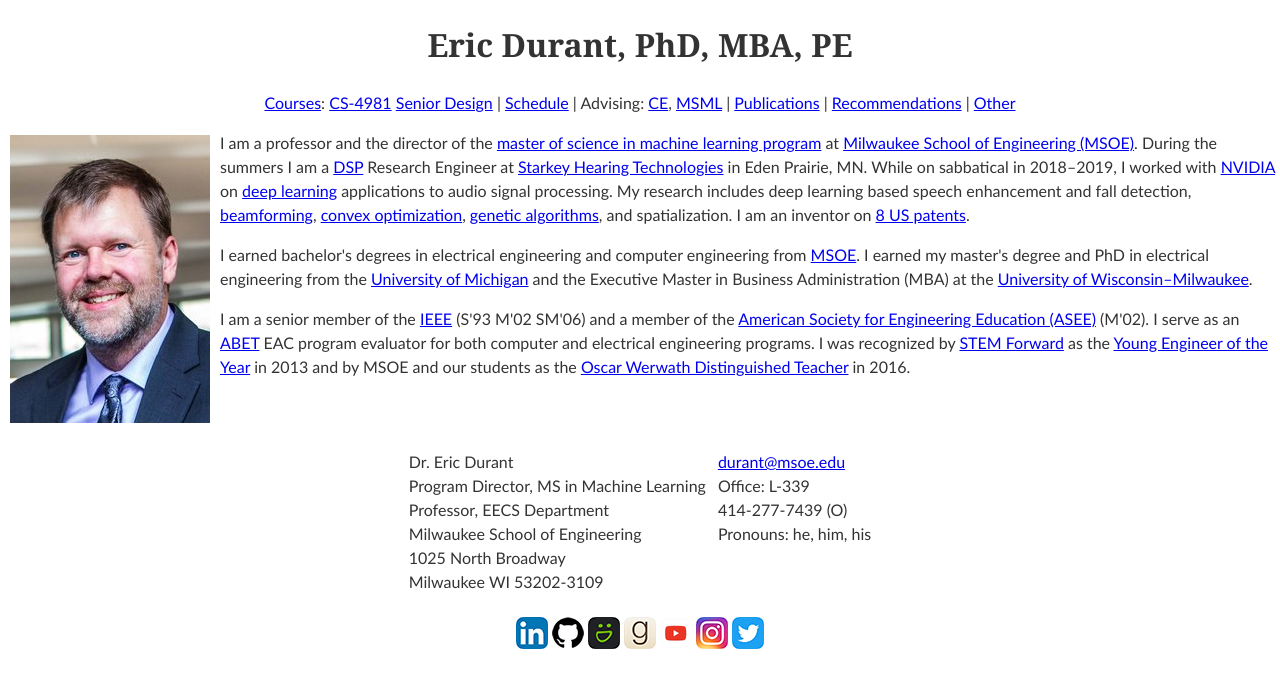
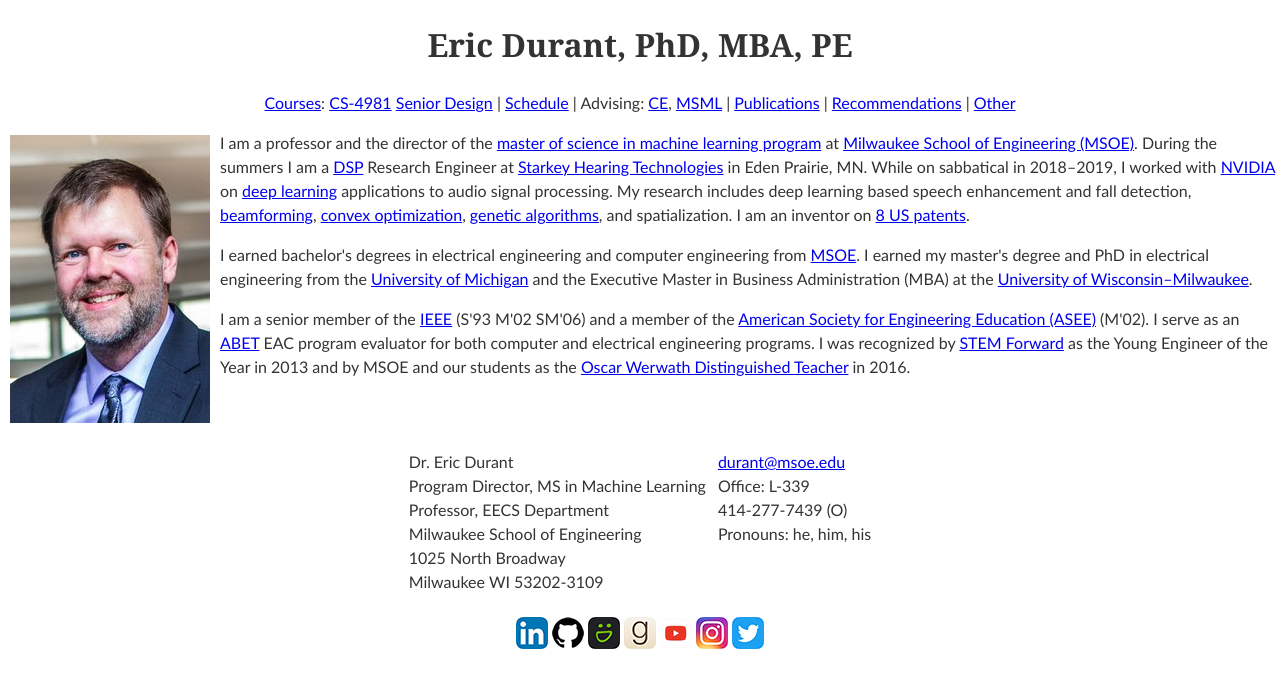
Before and after one commit to edurant/edurant.github.io, a Jekyll site: the page built from index.html, in a window 1280 px wide. Shown: the top 688 px of the page. Built offline with Jekyll 4.4.1, drawn with Linux system fonts in a browser that asks for light colours.

Commit message:
homepage: YouTube handles now online, STEM YEoY article link died

```diff
--- a/index.html
+++ b/index.html
@@ -44,7 +44,7 @@
 <p>I am a senior member of the <a href="https://ieee.org/" title="IEEE homepage">IEEE</a> (S'93 M'02 SM'06)
 and a member of the <a href="https://asee.org/">American Society for Engineering Education (ASEE)</a> (M'02).
 I serve as an <a href="https://abet.org/">ABET</a> EAC program evaluator for both computer and electrical engineering programs.
-I was recognized by <a href="http://stemforward.org/">STEM Forward</a> as the <a href="http://stemforward.org/60th-annual-engineers-week-banquet/">Young Engineer of the Year</a> in 2013
+I was recognized by <a href="http://stemforward.org/">STEM Forward</a> as the Young Engineer of the Year in 2013
 and by MSOE and our students as the <a href="https://msoe.edu/about-msoe/news/details/faculty-and-staff-honored-at-msoe/">Oscar Werwath Distinguished Teacher</a> in 2016.<br clear="left" /></p>
 
 <div align="center">
@@ -66,7 +66,7 @@
    <a href="https://github.com/edurant" title="My GitHub Page"><img src="graphics/github-32.png" width="32" height="32" border="0" srcset="graphics/github-32.png 1x, graphics/github-64.png 2x"/></a>
    <a href="https://edurant.smugmug.com/" title="My pictures on SmugMug"><img src="graphics/smugmug-32.png" width="32" height="32" border="0" srcset="graphics/smugmug-32.png 1x, graphics/smugmug-64.png 2x"/></a>
    <a href="https://www.goodreads.com/review/list/17789643?shelf=read" title="Eric Durant's book recommendations, liked quotes, book clubs, book trivia, book lists (read shelf)"><img src="graphics/goodreads-32.png" width="32" height="32" border="0" srcset="graphics/goodreads-32.png 1x, graphics/goodreads-64.png 2x"/></a>
-   <a href="https://www.youtube.com/channel/UCBgGdNwOmqe4RZP_EiwIjCA" title="My YouTube Channel, Educational Videos"><img src="graphics/youtube-32.png" width="32" height="32" border="0" srcset="graphics/youtube-32.png 1x, graphics/youtube-64.png 2x"/></a>
+   <a href="https://youtube.com/@ericdurant" title="My YouTube Channel, Educational Videos"><img src="graphics/youtube-32.png" width="32" height="32" border="0" srcset="graphics/youtube-32.png 1x, graphics/youtube-64.png 2x"/></a>
    <a href="https://www.instagram.com/durant.msoe/" title="My Instagram"><img src="graphics/instagram-32.png" width="32" height="32" border="0" srcset="graphics/instagram-32.png 1x, graphics/instagram-64.png 2x"/></a>
    <a href="https://twitter.com/durantmsoe" title="My Twitter Feed"><img src="graphics/twitter-32.png" width="32" height="32" border="0" srcset="graphics/twitter-32.png 1x, graphics/twitter-64.png 2x"/></a></p>
 
```
